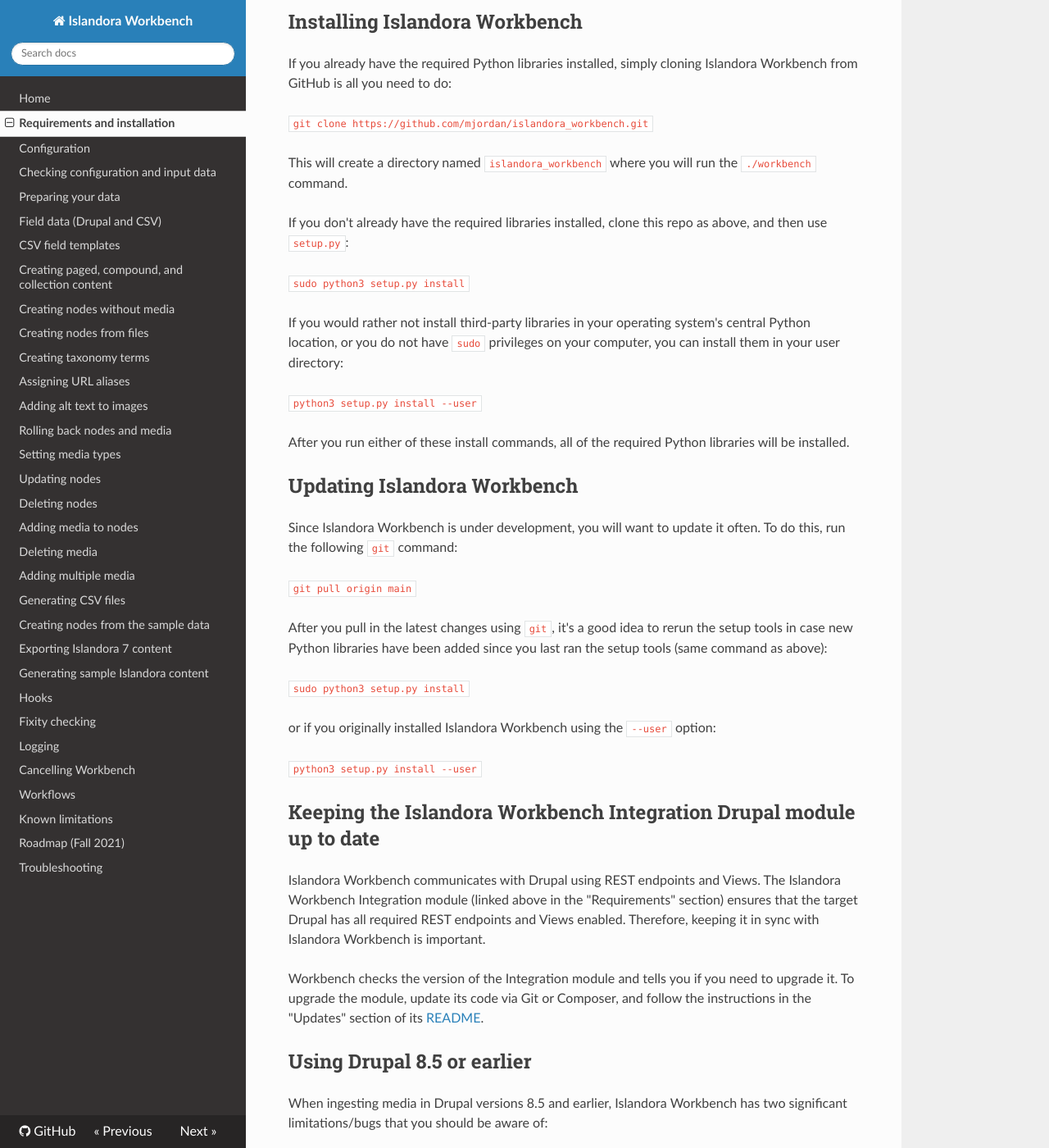
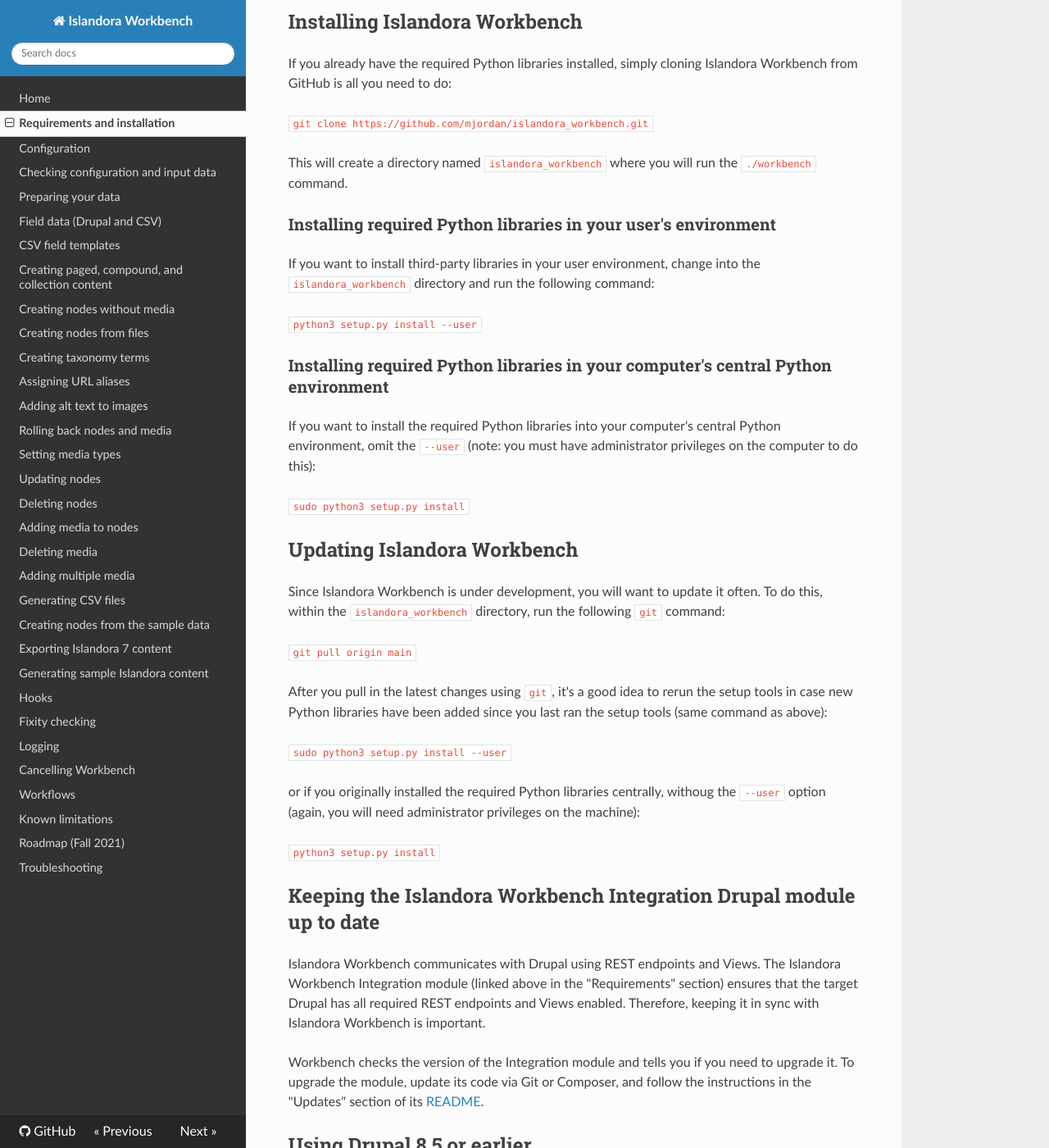
Before and after one commit to mjordan/islandora_workbench_docs, an MkDocs documentation site: the page built from docs/installation.md, in a window 1280 px wide and 1400 px high, scrolled down 753 px. Shown: the whole window at 82% size. Built offline with MkDocs 1.6.1, drawn with Linux system fonts in a browser that asks for light colours; nearby versions of some CDN libraries; old or Windows-style settings are respelled for this version of MkDocs.

Commit message:
Update installation.md

```diff
--- a/docs/installation.md
+++ b/docs/installation.md
@@ -27,29 +27,31 @@
 
 This will create a directory named `islandora_workbench` where you will run the `./workbench` command.
 
-If you don't already have the required libraries installed, clone this repo as above, and then use `setup.py`:
+### Installing required Python libraries in your user's environment
+
+If you want to install third-party libraries in your user environment, change into the `islandora_workbench` directory and run the following command:
+
+`python3 setup.py install --user`
+
+### Installing required Python libraries in your computer's central Python environment
+
+If you want to install the required Python libraries into your computer's central Python environment, omit the `--user` (note: you must have administrator privileges on the computer to do this):
 
 `sudo python3 setup.py install`
 
-If you would rather not install third-party libraries in your operating system's central Python location, or you do not have `sudo` privileges on your computer, you can install them in your user directory:
-
-`python3 setup.py install --user`
-
-After you run either of these install commands, all of the required Python libraries will be installed.
-
 ## Updating Islandora Workbench
 
-Since Islandora Workbench is under development, you will want to update it often. To do this, run the following `git` command:
+Since Islandora Workbench is under development, you will want to update it often. To do this, within the `islandora_workbench` directory, run the following `git` command:
 
 `git pull origin main`
 
 After you pull in the latest changes using `git`, it's a good idea to rerun the setup tools in case new Python libraries have been added since you last ran the setup tools (same command as above):
 
-`sudo python3 setup.py install`
+`sudo python3 setup.py install --user`
 
-or if you originally installed Islandora Workbench using the `--user` option:
+or if you originally installed the required Python libraries centrally, withoug the `--user` option (again, you will need administrator privileges on the machine):
 
-`python3 setup.py install --user`
+`python3 setup.py install`
 
 ## Keeping the Islandora Workbench Integration Drupal module up to date
 
```
